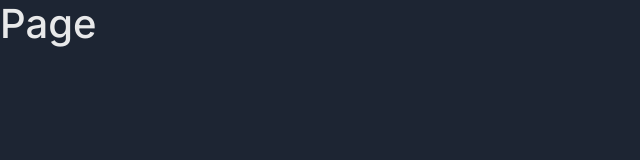
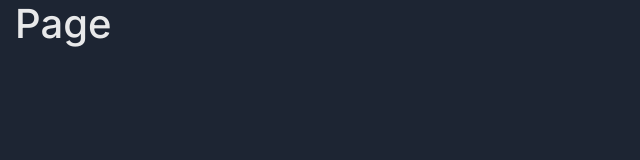
Before and after one commit to MikeSaburov/clothing_store, a Next.js app in the folder shop/: page / in a window 1280 px wide. Shown: the top 160 px of the page, without its empty margins (0-640 px from the left). Built offline with nearby package versions, Linux system fonts and the light colour scheme.

Commit message:
refactor(app/page): добавил стиль

```diff
--- a/shop/app/page.tsx
+++ b/shop/app/page.tsx
@@ -1,6 +1,8 @@
+import './globalStyles/globals.css'
+
 export default function Home() {
   return (
-    <main>
+    <main className='container'>
       <h1>Page</h1>
     </main>
   )
```
